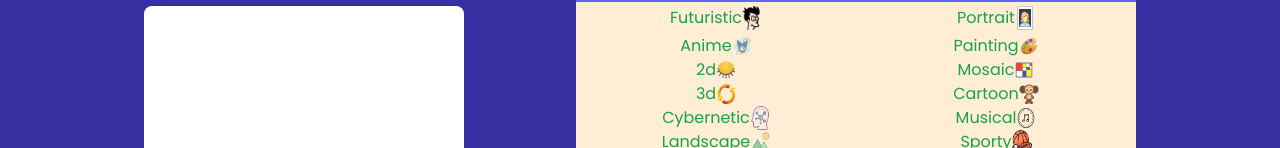
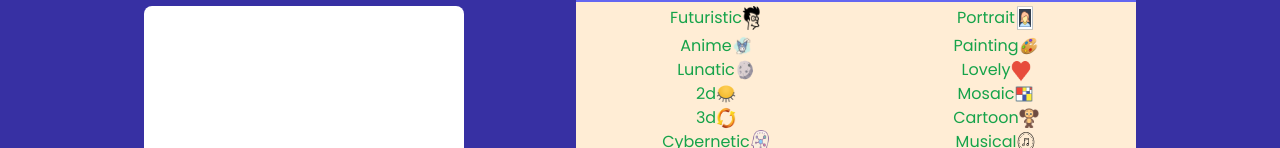
Before and after one commit to peppeferd/creativeAI, a Next.js app: page / in a window 1280 px wide. Shown: the part 374-522 px from the top of the page. Built offline with nearby package versions, Linux system fonts and the light colour scheme; no server answers.

Commit message:
First one

```diff
--- a/app/page.tsx
+++ b/app/page.tsx
@@ -48,7 +48,11 @@ import grassyStyle from "../public/ecological.png";
 import woodyStyle from "../public/bark.png";
 import lightStyle from "../public/light-bulb.png";
 import celestialStyle from "../public/heaven.png";
+import lunaticStyle from "../public/atro.png";
+import lovelyStyle from "../public/heart-icon_34407.png";
+
 import Script from "next/script";
+
 const firstFont = Shadows_Into_Light({
   subsets: ["latin"],
   weight: ["400"],
@@ -366,6 +370,20 @@ export default function Home() {
     });
     message.success("Style selected");
   };
+  const selectLovely = () => {
+    setPostPrompt({
+      ...postPrompt,
+      style: "lovely",
+    });
+    message.success("Style selected");
+  };
+  const selectLunatic = () => {
+    setPostPrompt({
+      ...postPrompt,
+      style: "lunatic",
+    });
+    message.success("Style selected");
+  };
 
   return (
     <div className="pt-20 min-h-[200vh] bg-indigo-800 justify-center items-center text-center">
@@ -462,6 +480,18 @@ export default function Home() {
                       <Image
                         className="text-yellow-200 hover:text-orange-300"
                         src={naturalLogo}
+                        alt=""
+                        width={20}
+                        height={20}
+                      />
+                    </div>
+                  </div>
+                  <div className="flex flex-row justify-center items-center">
+                    <div className="flex flex-row  border-black hover:border-green-300 hover:bg-yellow-700 hover:text-white cursor-pointer rounded-full">
+                      <h3 onClick={selectLunatic}>Lunatic</h3>
+                      <Image
+                        className="text-yellow-200 hover:text-orange-300"
+                        src={lunaticStyle}
                         alt=""
                         width={20}
                         height={20}
@@ -691,6 +721,18 @@ export default function Home() {
                       <Image
                         className="text-yellow-200 hover:text-orange-300"
                         src={paintingLogo}
+                        alt=""
+                        width={20}
+                        height={20}
+                      />
+                    </div>
+                  </div>
+                  <div className="flex flex-row justify-center items-center">
+                    <div className="flex flex-row rounded-full border-black hover:border-green-300 hover:bg-yellow-700 hover:text-white cursor-pointer">
+                      <h3 onClick={selectLovely}>Lovely</h3>
+                      <Image
+                        className="text-yellow-200 hover:text-orange-300"
+                        src={lovelyStyle}
                         alt=""
                         width={20}
                         height={20}
```
Also changed, not shown: public/atro.png (added), public/heart-icon_34407.png (added).
